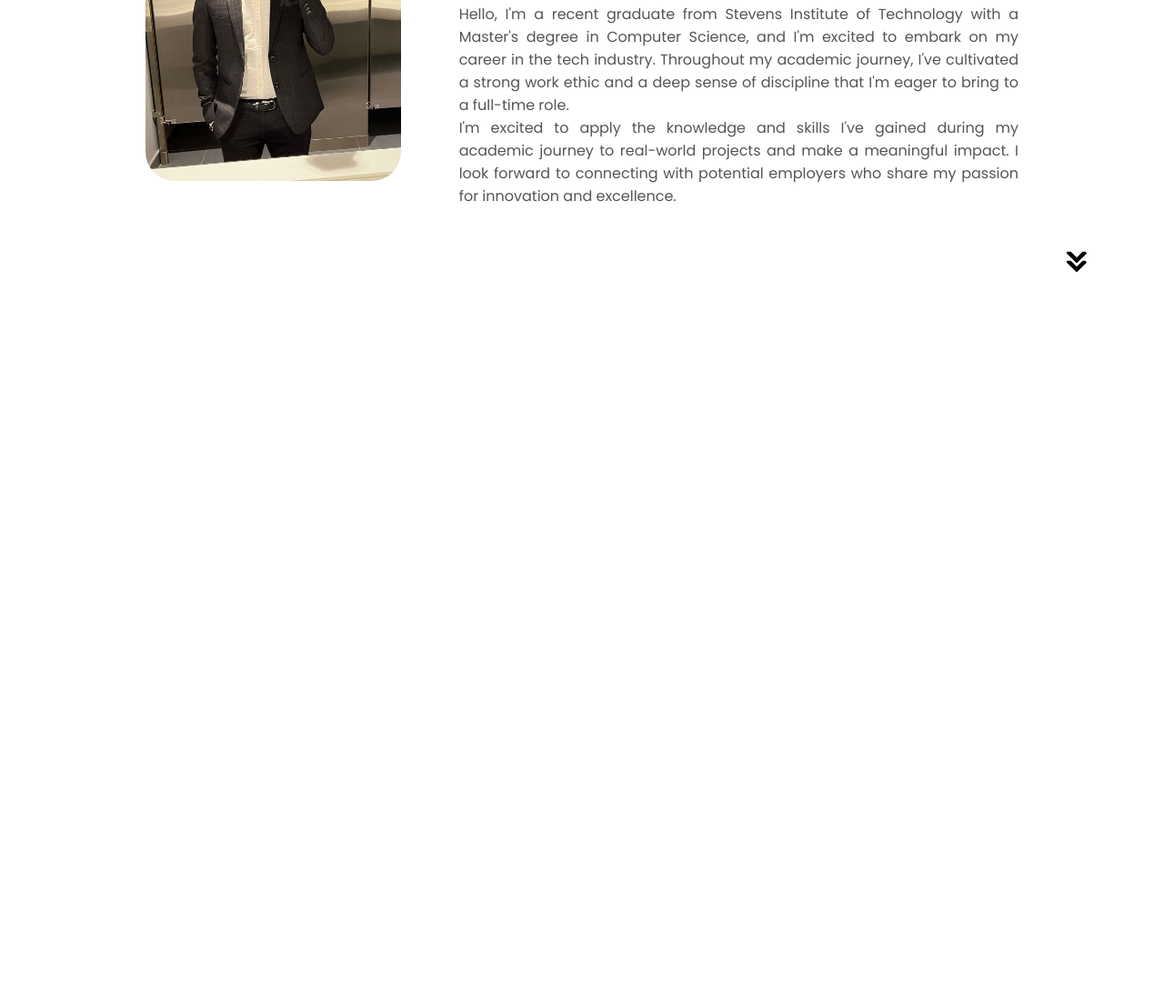
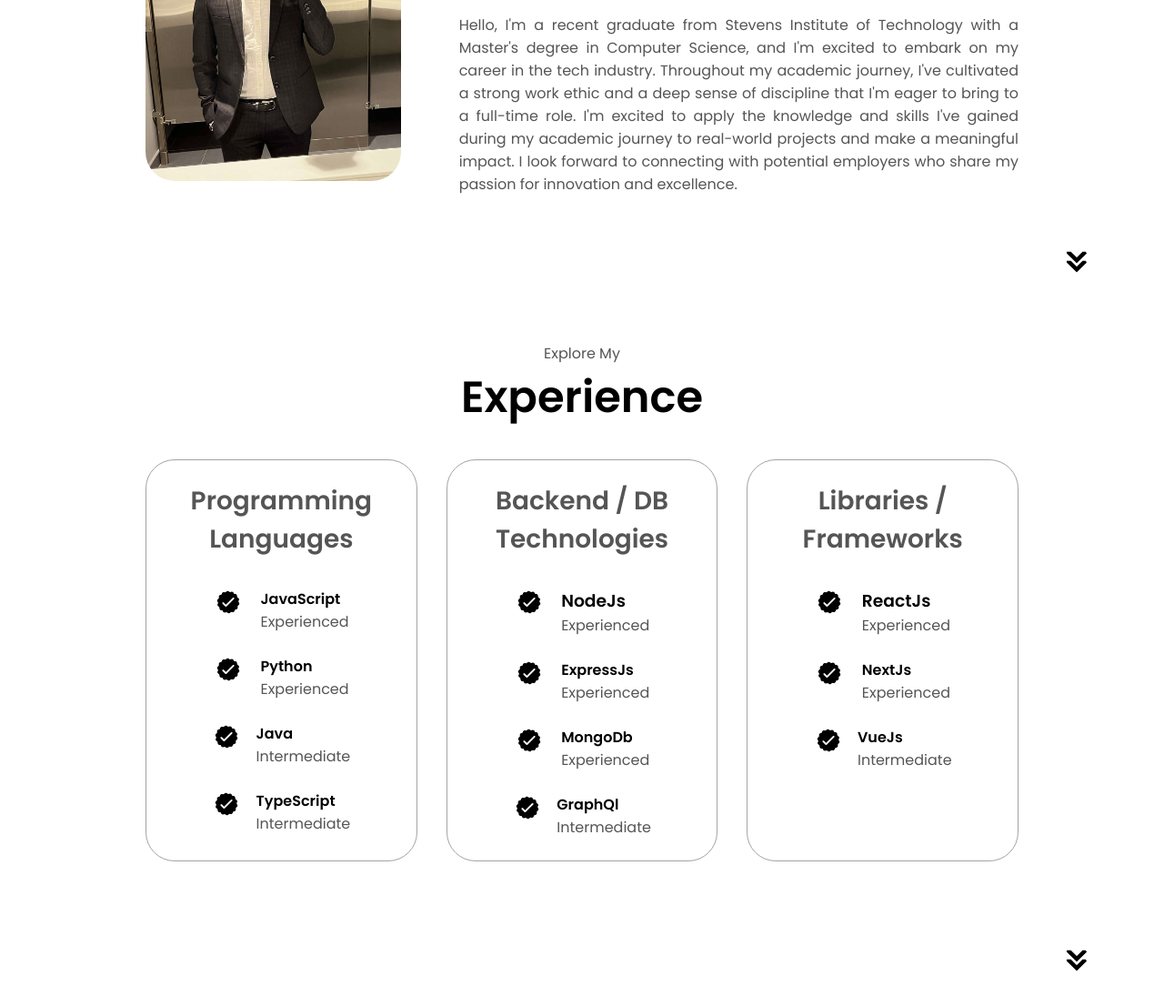
Before and after one commit to adityaparab04/Portfolio_Aditya_Parab, a plain HTML site: page index.html in a window 1280 px wide. Shown: the part 1200-2306 px from the top of the page at 91% size. Before the commit the page ends 1544 px from the top, so only its background shows below. Drawn offline with Linux system fonts and the light colour scheme.

Commit message:
Experience Section Completed

```diff
--- a/index.html
+++ b/index.html
@@ -77,15 +77,128 @@
                 </div>
                 <div class="text-container">
                     <p>Hello, I'm a recent graduate from Stevens Institute of Technology with a Master's degree in Computer Science, and I'm excited to embark on my career in the tech industry. Throughout my academic journey, I've cultivated a strong work ethic and a deep sense of discipline that I'm eager to bring to a full-time role.
-                    </p>
-                    <p>
-                        I'm excited to apply the knowledge and skills I've gained during my academic journey to real-world projects and make a meaningful impact. I look forward to connecting with potential employers who share my passion for innovation and excellence.
+                    I'm excited to apply the knowledge and skills I've gained during my academic journey to real-world projects and make a meaningful impact. I look forward to connecting with potential employers who share my passion for innovation and excellence.
                     </p>
                 </div>
             </div>
         </div>
         <img src="./assets/arrow.png" alt="arrow icon" class="icon arrow" onclick="location.href='./#experience'">
     </section>
+    <section id="experience">
+        <p class="section__text__p1">Explore My</p>
+        <h1 class="title">Experience</h1>
+        <div class="experience-details-container">
+            <div class="about-containers">
+                <div class="details-container">
+                    <h3 class="experience-sub-title"> Programming Languages</h3>
+                    <div class="article-container">
+                        <article>
+                            <img src="assets/checkmark.png" alt="Experience Icon" class="icon">
+                            <div>
+                                <h4>JavaScript</h4>
+                                <p>Experienced</p>
+                            </div>
+                        </article>
+                        <article>
+                            <img src="assets/checkmark.png" alt="Experience Icon" class="icon">
+                            <div>
+                                <h4>Python</h4>
+                                <p>Experienced</p>
+                            </div>
+                        </article>
+                        <article>
+                            <img src="assets/checkmark.png" alt="Experience Icon" class="icon">
+                            <div>
+                                <h4>Java</h4>
+                                <p>Intermediate</p>
+                            </div>
+                        </article>
+                        <article>
+                            <img src="assets/checkmark.png" alt="Experience Icon" class="icon">
+                            <div>
+                                <h4>TypeScript</h4>
+                                <p>Intermediate</p>
+                            </div>
+                        </article>
+                        <!-- <article>
+                            <img src="assets/checkmark.png" alt="Experience Icon" class="icon">
+                            <div>
+                                <h4>C/C++</h4>
+                                <p>Intermediate</p>
+                            </div>
+                        </article> -->
+                    </div>
+                </div>
+                <div class="details-container">
+                    <h3 class="experience-sub-title"> Backend / DB Technologies</h3>
+                    <div class="article-container">
+                        <article>
+                            <img src="assets/checkmark.png" alt="Experience Icon" class="icon">
+                            <div>
+                                <h3>NodeJs</h3>
+                                <p>Experienced</p>
+                            </div>
+                        </article>
+                        <article>
+                            <img src="assets/checkmark.png" alt="Experience Icon" class="icon">
+                            <div>
+                                <h4>ExpressJs</h4>
+                                <p>Experienced</p>
+                            </div>
+                        </article>
+                        <article>
+                            <img src="assets/checkmark.png" alt="Experience Icon" class="icon">
+                            <div>
+                                <h4>MongoDb</h4>
+                                <p>Experienced</p>
+                            </div>
+                        </article>
+                        <article>
+                            <img src="assets/checkmark.png" alt="Experience Icon" class="icon">
+                            <div>
+                                <h4>GraphQl</h4>
+                                <p>Intermediate</p>
+                            </div>
+                        </article>
+                        <!-- <article>
+                            <img src="assets/checkmark.png" alt="Experience Icon" class="icon">
+                            <div>
+                                <h4>MySql</h4>
+                                <p>Intermediate</p>
+                            </div>
+                        </article> -->
+                    </div>
+                </div>
+                <div class="details-container">
+                    <h3 class="experience-sub-title"> Libraries / Frameworks</h3>
+                    <div class="article-container">
+                        <article>
+                            <img src="assets/checkmark.png" alt="Experience Icon" class="icon">
+                            <div>
+                                <h3>ReactJs</h3>
+                                <p>Experienced</p>
+                            </div>
+                        </article>
+                        <article>
+                            <img src="assets/checkmark.png" alt="Experience Icon" class="icon">
+                            <div>
+                                <h4>NextJs</h4>
+                                <p>Experienced</p>
+                            </div>
+                        </article>
+                        <article>
+                            <img src="assets/checkmark.png" alt="Experience Icon" class="icon">
+                            <div>
+                                <h4>VueJs</h4>
+                                <p>Intermediate</p>
+                            </div>
+                        </article>
+                    </div>
+                </div>
+            </div>
+        </div>
+        <img src="./assets/arrow.png" alt="arrow icon" class="icon arrow" onclick="location.href='./#projects'">
+    </section>
     <script src="script.js"></script>
 </body>
 </html>
--- a/style.css
+++ b/style.css
@@ -153,7 +153,6 @@ section {
     margin: 0 10rem;
     box-sizing: border-box;
     min-height: fit-content;
-    width: 75%;
 }
 
 .section-container{
@@ -312,3 +311,42 @@ section {
 .text-container p {
     text-align: justify;
 }
+
+/* Experience section */
+
+#experience {
+    position: relative;
+}
+
+.experience-sub-title {
+    color: rgb(85, 85, 85);
+    font-weight: 600;
+    font-size: 1.75rem;
+    margin-bottom: 2rem;
+}
+
+.experience-details-container {
+    display: flex;
+    justify-content: center;
+    flex-direction: column;
+}
+
+.article-container {
+    display: flex;
+    text-align: initial;
+    flex-wrap: wrap;
+    flex-direction: row;
+    gap: 1.5rem;
+    justify-content: space-around;
+}
+
+article {
+    display: flex;
+    width: 10rem;
+    justify-content: space-around;
+    gap: 0.5rem;
+}
+
+article .icon {
+    cursor: default;
+}
```
